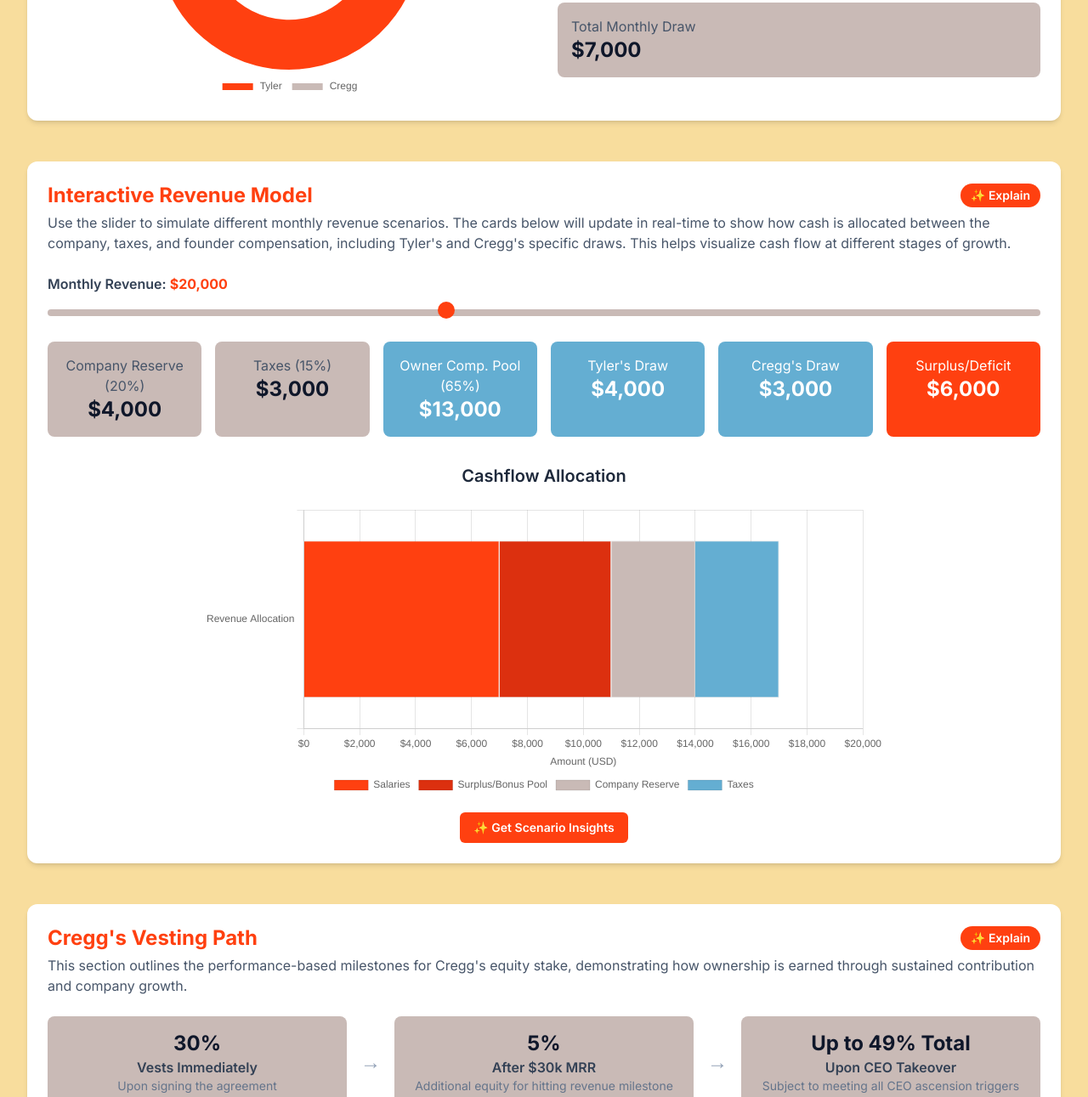
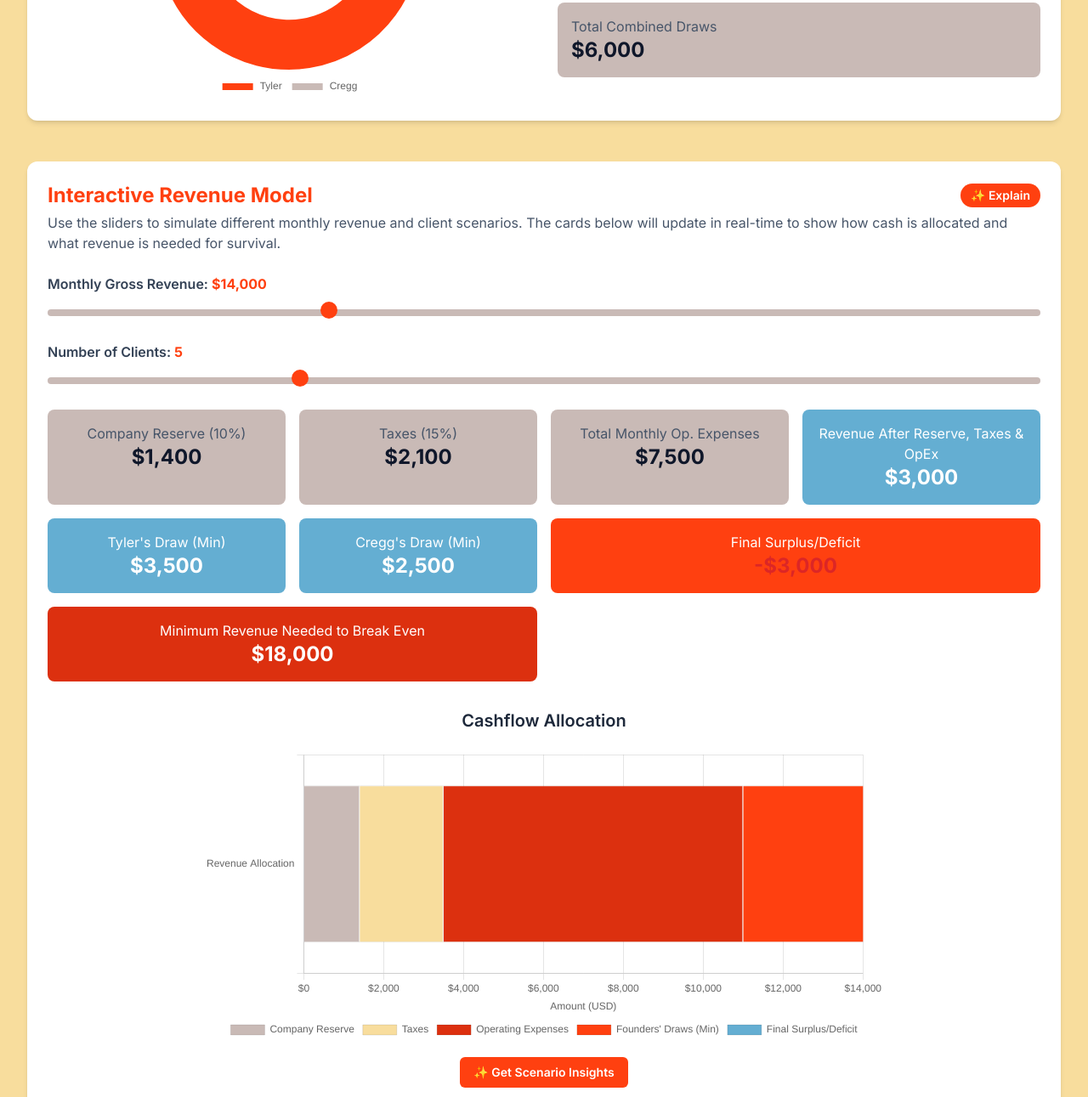
Before and after one commit to creativeguyty/founders, a plain HTML site: page FoundersAgreementDashboard.html in a window 1280 px wide. Shown: the part 604-1895 px from the top of the page at 85% size. Drawn offline with nearby package versions, Linux system fonts and the light colour scheme.

Commit message:
FoundersAgreementDashboard2.html

```diff
--- a/FoundersAgreementDashboard.html
+++ b/FoundersAgreementDashboard.html
@@ -10,10 +10,10 @@
     <link rel="preconnect" href="https://fonts.gstatic.com" crossorigin>
     <link href="https://fonts.googleapis.com/css2?family=Inter:wght@400;500;600;700&display=swap" rel="stylesheet">
     <!-- Chosen Palette: Custom Magoo Palette -->
-    <!-- Application Structure Plan: A single-page dashboard with four interactive, thematic sections: 1) "At a Glance" for key metrics like equity and salaries, 2) An "Interactive Revenue Model" with a slider to simulate cash flow, 3) An "Equity & Vesting Timeline" to visualize ownership evolution, and 4) A "Contingency Planning" section for "what-if" scenarios like the buyback clause and CEO ascension path. This structure transforms the static legal text into a dynamic decision-making tool. It prioritizes usability by allowing the founders to immediately see the financial and equity implications of different scenarios, which is far more intuitive for strategic planning than reading linear clauses. -->
+    <!-- Application Structure Plan: A single-page dashboard with four interactive, thematic sections: 1) "At a Glance" for key metrics like equity and salaries, 2) An "Interactive Revenue Model" with sliders for revenue and number of clients, to simulate cash flow including dynamic expenses and calculate break-even, 3) An "Equity & Vesting Timeline" to visualize ownership evolution, and 4) A "Contingency Planning" section for "what-if" scenarios like the buyback clause and CEO ascension path. This structure transforms the static legal text into a dynamic decision-making tool. It prioritizes usability by allowing the founders to immediately see the financial and equity implications of different scenarios, which is far more intuitive for strategic planning than reading linear clauses. -->
     <!-- Visualization & Content Choices:
         - Report Info: Initial Equity Split -> Goal: Compare -> Viz: Donut Chart (Chart.js) -> Interaction: Hover for details -> Justification: Provides a quick, clear visual comparison of ownership stakes.
-        - Report Info: Revenue Breakdown -> Goal: Explore Change -> Viz: Interactive Slider + Dynamic Data Cards + Stacked Bar Chart (Chart.js) -> Interaction: Slider adjusts all financial values in real-time -> Justification: Makes the complex financial waterfall model tangible and easy to simulate different revenue outcomes.
+        - Report Info: Revenue Breakdown with Dynamic Expenses and Break-Even -> Goal: Explore Change & Inform -> Viz: Interactive Sliders + Dynamic Data Cards (including break-even) + Stacked Bar Chart (Chart.js) -> Interaction: Sliders for revenue and number of clients adjust all financial values in real-time -> Justification: Makes the complex financial waterfall model tangible and easy to simulate different revenue and dynamic expense outcomes, directly showing survival revenue.
         - Report Info: Cregg's Vesting Schedule -> Goal: Show Progress/Change -> Viz: HTML/CSS Timeline Diagram -> Interaction: Click to highlight stage details -> Justification: Clearly visualizes a time- and performance-based process.
         - Report Info: Buyback Clause -> Goal: Calculate -> Viz: HTML Dropdown + Text Output -> Interaction: User selects time-frame to see buyback cost -> Justification: Turns a legal clause into a practical, on-demand calculator.
         - Report Info: CEO Ascension Path -> Goal: Simulate -> Viz: HTML Checklist + Dynamic Donut Chart (Chart.js) -> Interaction: Checking milestones reveals potential new equity split -> Justification: Gamifies the achievement of milestones and visually communicates the potential reward.
@@ -110,18 +110,18 @@
                         </div>
                     </div>
                     <div class="space-y-4">
-                        <h3 class="text-xl font-semibold text-slate-800 text-center mb-4">Base Survival Salaries</h3>
+                        <h3 class="text-xl font-semibold text-slate-800 text-center mb-4">Base Survival Salaries (Minimum Needed)</h3>
                         <div class="bg-heather-grey p-4 rounded-lg">
                             <p class="text-slate-600">Tyler's Monthly Draw</p>
-                            <p class="text-2xl font-bold text-slate-900">$4,000</p>
+                            <p class="text-2xl font-bold text-slate-900">$3,500</p>
                         </div>
                         <div class="bg-heather-grey p-4 rounded-lg">
                             <p class="text-slate-600">Cregg's Monthly Draw</p>
-                            <p class="text-2xl font-bold text-slate-900">$3,000</p>
+                            <p class="text-2xl font-bold text-slate-900">$2,500</p>
                         </div>
                          <div class="bg-heather-grey p-4 rounded-lg">
-                            <p class="text-slate-600">Total Monthly Draw</p>
-                            <p class="text-2xl font-bold text-slate-900">$7,000</p>
+                            <p class="text-slate-600">Total Combined Draws</p>
+                            <p class="text-2xl font-bold text-slate-900">$6,000</p>
                         </div>
                     </div>
                 </div>
@@ -133,35 +133,48 @@
                     Interactive Revenue Model
                     <button class="ml-4 bg-primary-orange-1 text-pure-white px-3 py-1 rounded-full text-sm font-semibold hover:bg-secondary-orange-2 transition-colors duration-200" onclick="explainClause('Interactive Revenue Model')">✨ Explain</button>
                 </h2>
-                 <p class="text-slate-600 mb-6">Use the slider to simulate different monthly revenue scenarios. The cards below will update in real-time to show how cash is allocated between the company, taxes, and founder compensation, including Tyler's and Cregg's specific draws. This helps visualize cash flow at different stages of growth.</p>
+                 <p class="text-slate-600 mb-6">Use the sliders to simulate different monthly revenue and client scenarios. The cards below will update in real-time to show how cash is allocated and what revenue is needed for survival.</p>
                 <div class="mb-6">
-                    <label for="revenueSlider" class="block font-semibold text-slate-700 mb-2">Monthly Revenue: <span id="revenueValue" class="font-bold text-primary-orange-1">$20,000</span></label>
-                    <input id="revenueSlider" type="range" min="0" max="50000" value="20000" step="1000" class="w-full h-2 bg-heather-grey rounded-lg appearance-none cursor-pointer slider-thumb">
+                    <label for="revenueSlider" class="block font-semibold text-slate-700 mb-2">Monthly Gross Revenue: <span id="revenueValue" class="font-bold text-primary-orange-1">$14,000</span></label>
+                    <input id="revenueSlider" type="range" min="0" max="50000" value="14000" step="500" class="w-full h-2 bg-heather-grey rounded-lg appearance-none cursor-pointer slider-thumb">
                 </div>
-                <div class="grid grid-cols-1 md:grid-cols-2 lg:grid-cols-3 xl:grid-cols-6 gap-4 mb-8 text-center">
+                <div class="mb-6">
+                    <label for="clientsSlider" class="block font-semibold text-slate-700 mb-2">Number of Clients: <span id="clientsValue" class="font-bold text-primary-orange-1">5</span></label>
+                    <input id="clientsSlider" type="range" min="0" max="20" value="5" step="1" class="w-full h-2 bg-heather-grey rounded-lg appearance-none cursor-pointer slider-thumb">
+                </div>
+
+                <div class="grid grid-cols-1 md:grid-cols-2 lg:grid-cols-3 xl:grid-cols-4 gap-4 mb-8 text-center">
                     <div class="bg-heather-grey p-4 rounded-lg">
-                        <p class="text-slate-600">Company Reserve (20%)</p>
-                        <p id="companyReserve" class="text-2xl font-bold text-slate-900">$4,000</p>
+                        <p class="text-slate-600">Company Reserve (10%)</p>
+                        <p id="companyReserve" class="text-2xl font-bold text-slate-900">$1,400</p>
                     </div>
                     <div class="bg-heather-grey p-4 rounded-lg">
                         <p class="text-slate-600">Taxes (15%)</p>
-                        <p id="taxes" class="text-2xl font-bold text-slate-900">$3,000</p>
+                        <p id="taxes" class="text-2xl font-bold text-slate-900">$2,100</p>
+                    </div>
+                     <div class="bg-heather-grey p-4 rounded-lg">
+                        <p class="text-slate-600">Total Monthly Op. Expenses</p>
+                        <p id="totalExpenses" class="text-2xl font-bold text-slate-900">$7,500</p>
                     </div>
                     <div class="bg-custom-blue p-4 rounded-lg text-pure-white">
-                        <p class="text-pure-white">Owner Comp. Pool (65%)</p>
-                        <p id="ownerPool" class="text-2xl font-bold text-pure-white">$13,000</p>
+                        <p class="text-pure-white">Revenue After Reserve, Taxes & OpEx</p>
+                        <p id="revenueAfterAllFixed" class="text-2xl font-bold text-pure-white">$3,000</p>
                     </div>
                     <div class="bg-custom-blue p-4 rounded-lg text-pure-white">
-                        <p class="text-pure-white">Tyler's Draw</p>
-                        <p id="tylerDraw" class="text-2xl font-bold text-pure-white">$4,000 <span class="text-sm font-normal" id="tylerPercent">(20%)</span></p>
+                        <p class="text-pure-white">Tyler's Draw (Min)</p>
+                        <p id="tylerDraw" class="text-2xl font-bold text-pure-white">$3,500</p>
                     </div>
                     <div class="bg-custom-blue p-4 rounded-lg text-pure-white">
-                        <p class="text-pure-white">Cregg's Draw</p>
-                        <p id="creggDraw" class="text-2xl font-bold text-pure-white">$3,000 <span class="text-sm font-normal" id="creggPercent">(15%)</span></p>
+                        <p class="text-pure-white">Cregg's Draw (Min)</p>
+                        <p id="creggDraw" class="text-2xl font-bold text-pure-white">$2,500</p>
                     </div>
-                    <div class="bg-primary-orange-1 p-4 rounded-lg text-pure-white">
-                        <p class="text-pure-white">Surplus/Deficit</p>
-                        <p id="remainder" class="text-2xl font-bold text-pure-white">$6,000</p>
+                    <div class="bg-primary-orange-1 p-4 rounded-lg text-pure-white md:col-span-2">
+                        <p class="text-pure-white">Final Surplus/Deficit</p>
+                        <p id="remainder" class="text-2xl font-bold text-pure-white">-$3,000</p>
+                    </div>
+                    <div class="bg-secondary-orange-2 p-4 rounded-lg text-pure-white md:col-span-2">
+                        <p class="text-pure-white">Minimum Revenue Needed to Break Even</p>
+                        <p id="breakEvenRevenue" class="text-2xl font-bold text-pure-white">$19,200</p>
                     </div>
                 </div>
                 <div>
@@ -288,11 +301,11 @@
             const config = {
                 yourName: 'Tyler',
                 creggName: 'Cregg',
-                yourSalary: 4000,
-                creggSalary: 3000,
-                reservePercent: 0.20,
+                yourMinSalary: 3500, // Updated minimum
+                creggMinSalary: 2500, // Updated minimum
+                reservePercent: 0.10,
                 taxPercent: 0.15,
-                ownerPoolPercent: 0.65,
+                costPerClient: 1500,
             };
 
             const formatCurrency = (value) => new Intl.NumberFormat('en-US', { style: 'currency', currency: 'USD', minimumFractionDigits: 0, maximumFractionDigits: 0 }).format(value);
@@ -356,18 +369,22 @@
                 });
             };
 
-            const createRevenueSplitChart = (revenue = 20000) => {
-                const reserve = revenue * config.reservePercent;
-                const taxes = revenue * config.taxPercent;
-                const totalSalaries = config.yourSalary + config.creggSalary;
-                const ownerPool = revenue * config.ownerPoolPercent;
-                const remainder = ownerPool - totalSalaries;
+            const createRevenueSplitChart = (revenue = 14000, expenses = 7500, tylerDraw = 3500, creggDraw = 2500) => {
+                const companyReserveAmount = revenue * config.reservePercent;
+                const taxesAmount = revenue * config.taxPercent;
+                const totalSalaries = tylerDraw + creggDraw;
+
+                // Calculate what's left after fixed company deductions
+                const revenueAfterFixedCompanyCosts = revenue - companyReserveAmount - taxesAmount - expenses;
+                const finalSurplus = revenueAfterFixedCompanyCosts - totalSalaries;
 
                 const ctx = document.getElementById('revenueSplitChart').getContext('2d');
                 if (revenueSplitChart) {
-                    revenueSplitChart.data.datasets[0].data = [totalSalaries, Math.max(0, remainder)];
-                    revenueSplitChart.data.datasets[1].data = [reserve];
-                    revenueSplitChart.data.datasets[2].data = [taxes];
+                    revenueSplitChart.data.datasets[0].data = [companyReserveAmount]; // Company Reserve
+                    revenueSplitChart.data.datasets[1].data = [taxesAmount]; // Taxes
+                    revenueSplitChart.data.datasets[2].data = [expenses]; // Expenses
+                    revenueSplitChart.data.datasets[3].data = [totalSalaries]; // Salaries
+                    revenueSplitChart.data.datasets[4].data = [Math.max(0, finalSurplus)]; // Positive surplus
                     revenueSplitChart.options.scales.x.max = revenue > 0 ? revenue : 1;
                     revenueSplitChart.update();
                     return;
@@ -378,10 +395,11 @@
                     data: {
                         labels: ['Revenue Allocation'],
                         datasets: [
-                            { label: 'Salaries', data: [totalSalaries], backgroundColor: '#ff4010', borderWidth: 1, stack: 'stack1' },
-                            { label: 'Surplus/Bonus Pool', data: [Math.max(0, remainder)], backgroundColor: '#dc300f', borderWidth: 1, stack: 'stack1' },
-                            { label: 'Company Reserve', data: [reserve], backgroundColor: '#c9bab6', borderWidth: 1, stack: 'stack1' },
-                            { label: 'Taxes', data: [taxes], backgroundColor: '#64aed2', borderWidth: 1, stack: 'stack1' },
+                            { label: 'Company Reserve', data: [companyReserveAmount], backgroundColor: '#c9bab6', borderWidth: 1, stack: 'stack1' },
+                            { label: 'Taxes', data: [taxesAmount], backgroundColor: '#f8dd9d', borderWidth: 1, stack: 'stack1' },
+                            { label: 'Operating Expenses', data: [expenses], backgroundColor: '#dc300f', borderWidth: 1, stack: 'stack1' },
+                            { label: 'Founders\' Draws (Min)', data: [totalSalaries], backgroundColor: '#ff4010', borderWidth: 1, stack: 'stack1' },
+                            { label: 'Final Surplus/Deficit', data: [Math.max(0, finalSurplus)], backgroundColor: '#64aed2', borderWidth: 1, stack: 'stack1' },
                         ]
                     },
                     options: {
@@ -422,29 +440,42 @@
 
             const updateRevenueModel = () => {
                 const revenue = parseFloat(document.getElementById('revenueSlider').value);
-                const reserve = revenue * config.reservePercent;
-                const taxes = revenue * config.taxPercent;
-                const ownerPool = revenue * config.ownerPoolPercent;
-                const totalSalaries = config.yourSalary + config.creggSalary;
-                const remainder = ownerPool - totalSalaries;
+                const numberOfClients = parseFloat(document.getElementById('clientsSlider').value);
+                const expenses = numberOfClients * config.costPerClient;
 
-                const tylerPercentOfRevenue = revenue > 0 ? (config.yourSalary / revenue) * 100 : 0;
-                const creggPercentOfRevenue = revenue > 0 ? (config.creggSalary / revenue) * 100 : 0;
+                const companyReserveAmount = revenue * config.reservePercent;
+                const taxesAmount = revenue * config.taxPercent;
+                const totalSalaries = config.yourMinSalary + config.creggMinSalary;
+
+                // Calculate revenue remaining after mandatory company deductions (reserve, taxes, expenses)
+                const revenueAfterFixedCompanyCosts = revenue - companyReserveAmount - taxesAmount - expenses;
+                const finalSurplus = revenueAfterFixedCompanyCosts - totalSalaries;
+
+                // Break-even calculation:
+                // Let R = total revenue.
+                // R - (R * reservePercent) - (R * taxPercent) - expenses - totalSalaries = 0
+                // R * (1 - reservePercent - taxPercent) = expenses + totalSalaries
+                // R * (1 - 0.10 - 0.15) = expenses + totalSalaries
+                // R * 0.75 = expenses + totalSalaries
+                // R = (expenses + totalSalaries) / 0.75
+                const minRevenueNeeded = (expenses + totalSalaries) / (1 - config.reservePercent - config.taxPercent);
+
 
                 document.getElementById('revenueValue').textContent = formatCurrency(revenue);
-                document.getElementById('companyReserve').textContent = formatCurrency(reserve);
-                document.getElementById('taxes').textContent = formatCurrency(taxes);
-                document.getElementById('ownerPool').textContent = formatCurrency(ownerPool);
+                document.getElementById('clientsValue').textContent = numberOfClients;
+                document.getElementById('totalExpenses').textContent = formatCurrency(expenses);
+                document.getElementById('companyReserve').textContent = formatCurrency(companyReserveAmount);
+                document.getElementById('taxes').textContent = formatCurrency(taxesAmount);
 
-                const tylerDrawEl = document.getElementById('tylerDraw');
-                if (tylerDrawEl) {
-                    tylerDrawEl.textContent = formatCurrency(config.yourSalary);
-                }
+                // Update ownerPool to reflect "Revenue After Reserve & Taxes"
+                document.getElementById('revenueAfterAllFixed').textContent = formatCurrency(revenueAfterFixedCompanyCosts);
 
-                const creggDrawEl = document.getElementById('creggDraw');
-                if (creggDrawEl) {
-                    creggDrawEl.textContent = formatCurrency(config.creggSalary);
-                }
+                document.getElementById('tylerDraw').textContent = formatCurrency(config.yourMinSalary);
+                document.getElementById('creggDraw').textContent = formatCurrency(config.creggMinSalary);
+
+                // Note: Percentages for individual draws are now relative to the total revenue, not the owner pool, for clarity.
+                const tylerPercentOfRevenue = revenue > 0 ? (config.yourMinSalary / revenue) * 100 : 0;
+                const creggPercentOfRevenue = revenue > 0 ? (config.creggMinSalary / revenue) * 100 : 0;
 
                 const tylerPercentEl = document.getElementById('tylerPercent');
                 if (tylerPercentEl) {
@@ -456,13 +487,15 @@
                     creggPercentEl.textContent = `(${creggPercentOfRevenue.toFixed(0)}%)`;
                 }
 
-                document.getElementById('remainder').textContent = formatCurrency(remainder);
+                document.getElementById('remainder').textContent = formatCurrency(finalSurplus);
+                document.getElementById('breakEvenRevenue').textContent = formatCurrency(minRevenueNeeded);
+
 
                 const remainderEl = document.getElementById('remainder');
-                remainderEl.classList.toggle('text-red-600', remainder < 0);
-                remainderEl.classList.toggle('text-pure-white', remainder >= 0);
+                remainderEl.classList.toggle('text-red-600', finalSurplus < 0);
+                remainderEl.classList.toggle('text-pure-white', finalSurplus >= 0);
 
-                createRevenueSplitChart(revenue);
+                createRevenueSplitChart(revenue, expenses, config.yourMinSalary, config.creggMinSalary);
             };
 
             const updateBuybackCalculator = () => {
@@ -483,6 +516,7 @@
             };
 
             document.getElementById('revenueSlider').addEventListener('input', updateRevenueModel);
+            document.getElementById('clientsSlider').addEventListener('input', updateRevenueModel);
             document.getElementById('buybackTime').addEventListener('change', updateBuybackCalculator);
             document.querySelectorAll('#ceoChecklist input[type="checkbox"]').forEach(cb => {
                 cb.addEventListener('change', updateCeoPath);
@@ -491,7 +525,7 @@
             equityChart = createEquityChart();
             ceoPathChart = createCeoPathChart();
             revenueSplitChart = createRevenueSplitChart();
-            updateRevenueModel();
+            updateRevenueModel(); // Initial call to set values
             updateBuybackCalculator();
         });
 
@@ -543,18 +577,21 @@
 
         const getScenarioInsights = async () => {
             const revenue = parseFloat(document.getElementById('revenueSlider').value);
+            const numberOfClients = parseFloat(document.getElementById('clientsSlider').value);
+            const expenses = numberOfClients * config.costPerClient;
             const companyReserve = parseFloat(document.getElementById('companyReserve').textContent.replace(/[^0-9.-]+/g,""));
             const taxes = parseFloat(document.getElementById('taxes').textContent.replace(/[^0-9.-]+/g,""));
-            const ownerPool = parseFloat(document.getElementById('ownerPool').textContent.replace(/[^0-9.-]+/g,""));
             const tylerDraw = parseFloat(document.getElementById('tylerDraw').textContent.replace(/[^0-9.-]+/g,""));
             const creggDraw = parseFloat(document.getElementById('creggDraw').textContent.replace(/[^0-9.-]+/g,""));
             const remainder = parseFloat(document.getElementById('remainder').textContent.replace(/[^0-9.-]+/g,""));
+            const minRevenueNeeded = parseFloat(document.getElementById('breakEvenRevenue').textContent.replace(/[^0-9.-]+/g,""));
+
 
             document.getElementById('scenarioInsights').classList.remove('hidden');
             document.getElementById('insightsText').textContent = '';
             document.getElementById('insightsLoading').classList.remove('hidden');
 
-            const prompt = `Given a monthly revenue of ${formatCurrency(revenue)}, where ${formatCurrency(companyReserve)} goes to company reserve, ${formatCurrency(taxes)} to taxes, ${formatCurrency(ownerPool)} to the owner compensation pool. From this pool, Tyler draws ${formatCurrency(tylerDraw)} and Cregg draws ${formatCurrency(creggDraw)}, resulting in a surplus/deficit of ${formatCurrency(remainder)}. What are the key takeaways or implications for the founders at this revenue level? Be concise and actionable.`;
+            const prompt = `Given a monthly gross revenue of ${formatCurrency(revenue)}, company reserve of ${formatCurrency(companyReserve)}, taxes of ${formatCurrency(taxes)}, and monthly operating expenses of ${formatCurrency(expenses)} based on ${numberOfClients} clients (${formatCurrency(config.costPerClient)} per client). Tyler's minimum draw is ${formatCurrency(tylerDraw)} and Cregg's minimum draw is ${formatCurrency(creggDraw)}. The final surplus/deficit after all these deductions is ${formatCurrency(remainder)}. The minimum revenue needed to break even and cover all these costs (including minimum draws) is ${formatCurrency(minRevenueNeeded)}. What are the key takeaways or implications for the founders at this specific financial scenario? Be concise and actionable.`;
             let chatHistory = [];
             chatHistory.push({ role: "user", parts: [{ text: prompt }] });
             const payload = { contents: chatHistory };
```
